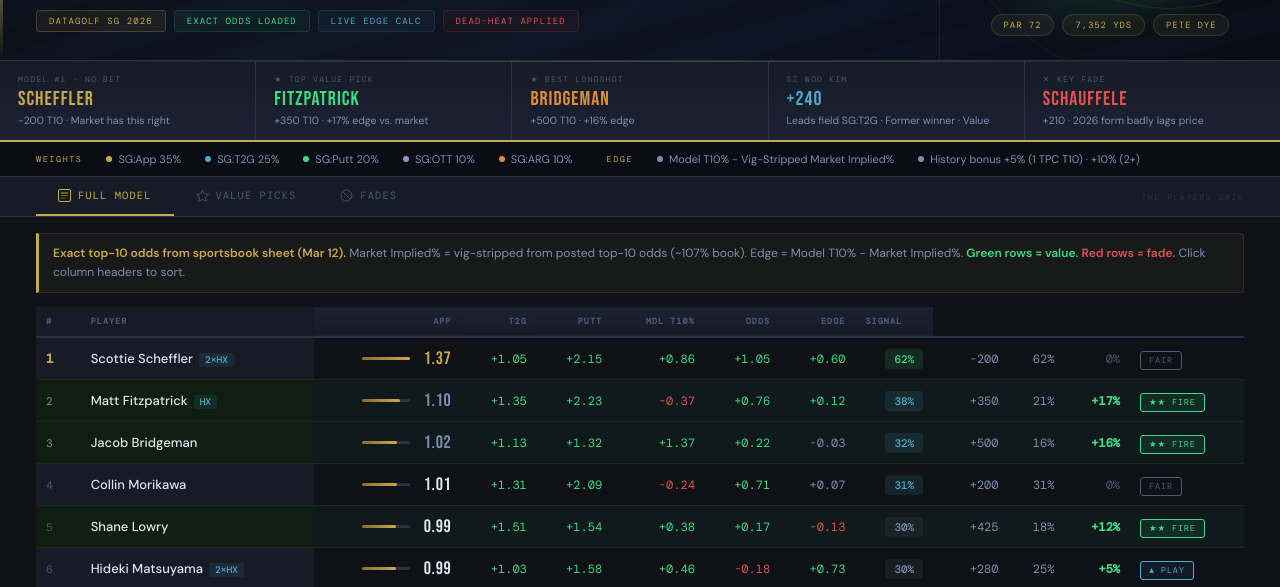
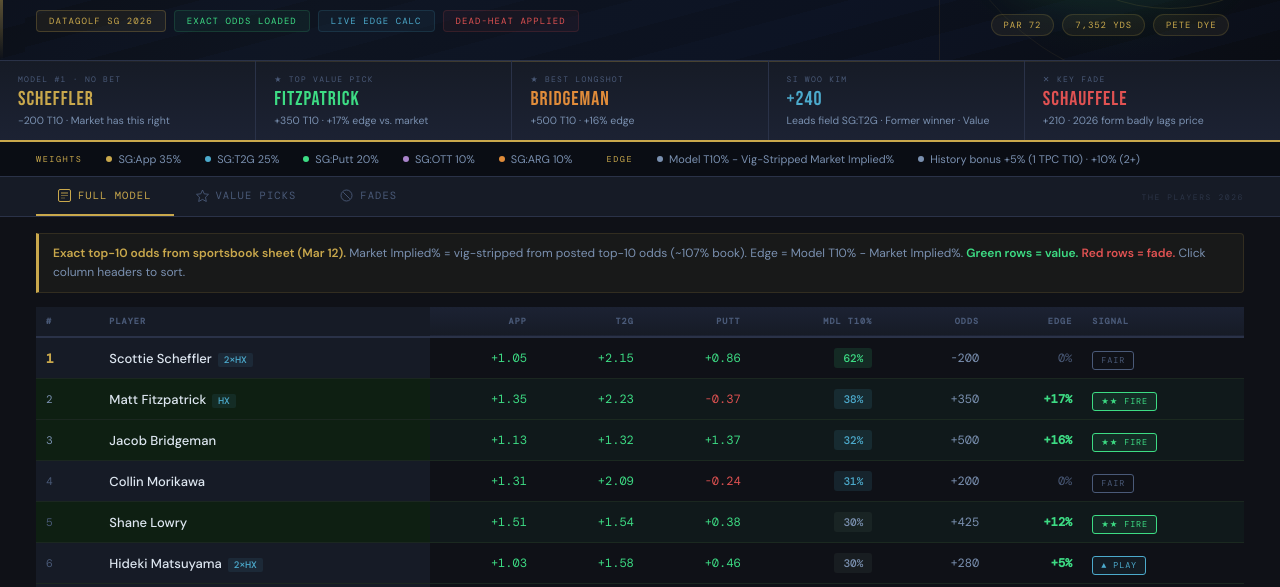
Before and after one commit to nicklnolan9-cell/Golf-Model, a plain HTML site: page index.html in a window 1280 px wide. Shown: the part 211-798 px from the top of the page. Drawn offline with nearby package versions, Linux system fonts and the light colour scheme; a web font is replaced by a local one.

Commit message:
Update index.html

```diff
--- a/index.html
+++ b/index.html
@@ -992,11 +992,9 @@
     tr.innerHTML=`
       <td class="rank ${rCls}">${r.rank}</td>
       <td class="player-name">${dispName(r.name)}${histTag(r.hist)}</td>
-      <td class="right"><div class="score-cell"><div class="score-bar-bg"><div class="score-bar-fill" style="width:${bw}%"></div></div><span class="score-num" style="color:${r.rank===1?'var(--gold)':r.rank<=3?'var(--muted2)':'var(--text)'}">${r.s.toFixed(2)}</span></div></td>
-      ${sgFmt(r.app)}${sgFmt(r.t2g)}${sgFmt(r.putt)}${sgFmt(r.ott)}${sgFmt(r.arg)}
+      ${sgFmt(r.app)}${sgFmt(r.t2g)}${sgFmt(r.putt)}
       <td class="right"><span class="pill ${pillClass(r.t10)}">${pct(r.t10)}%</span></td>
       <td class="right odds-disp">${oddsDisp(r.t10odds)}</td>
-      <td class="right mkt-imp">${pct(r.mktImp)}%</td>
       <td class="right ${edgeClass(r.edge)}">${r.edge>0?'+':''}${pct(r.edge)}%</td>
       <td>${signalBadge(r.edge)}</td>
     `;
```
